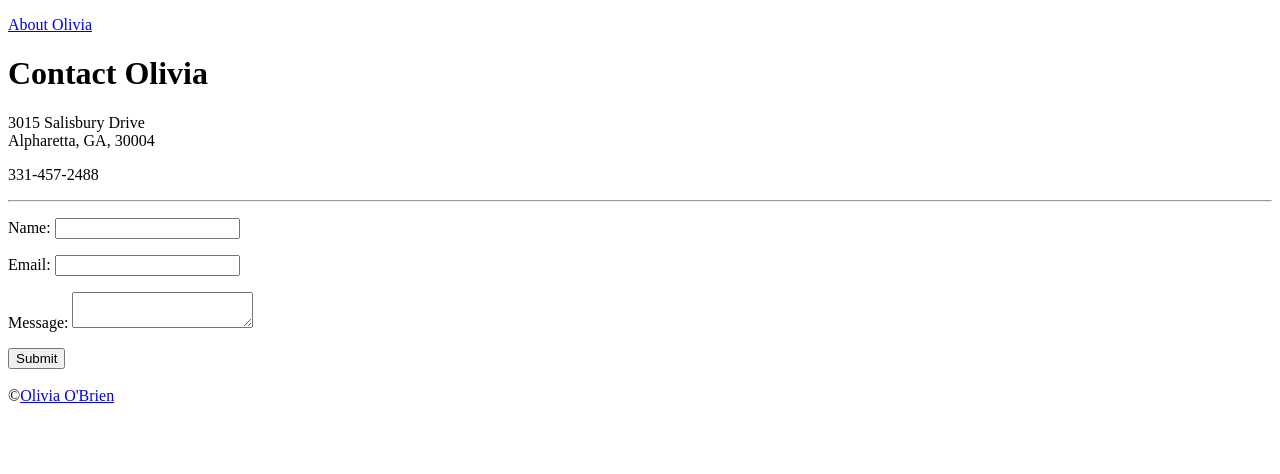
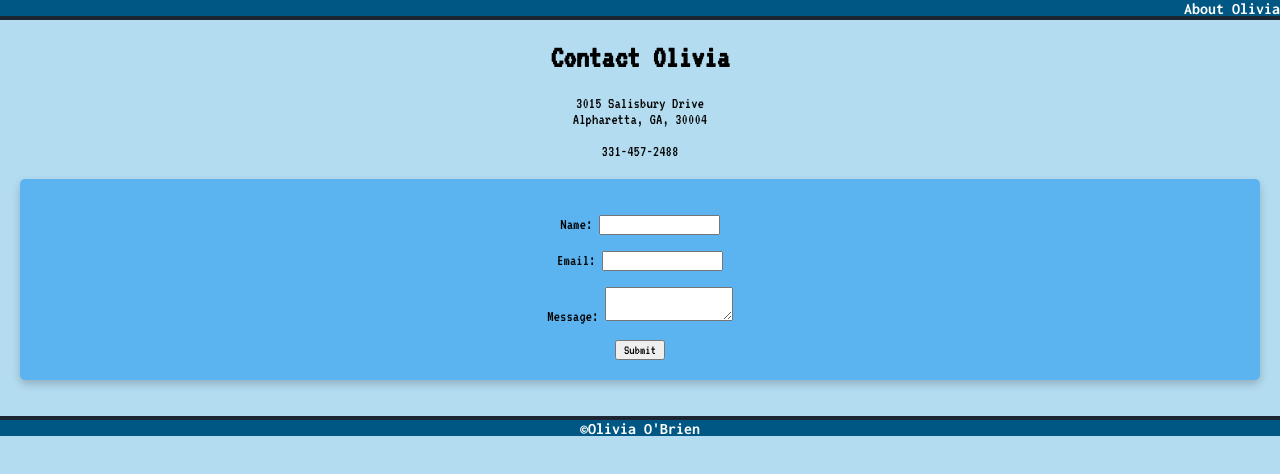
Before and after one commit to oobrien1/Web-Programming, a plain HTML site: page cv/contact.html in a window 1280 px wide. Drawn offline with Linux system fonts and the light colour scheme.

Commit message:
Final Commit

```diff
--- a/cv/contact.html
+++ b/cv/contact.html
@@ -4,24 +4,27 @@
     <meta charset="UTF-8">
     <meta name="viewport" content="width=device-width, initial-scale=1.0">
     <title>Olivia O'Brien</title>
+    <link rel="stylesheet" href="css/style.css"/>
+    <link href="https://fonts.googleapis.com/css2?family=Inconsolata:wght@200..900&family=VT323&display=swap" rel="stylesheet">
 </head>
 <body>
     <nav>
         <p><a href = "index.html">About Olivia</a></p>
     </nav>
+    <div class = "info">
         <h1>Contact Olivia</h1>
         <p>3015 Salisbury Drive<br>Alpharetta, GA, 30004</p>
         <p>331-457-2488</p>
-    <hr>
-    <form action="mailto:oco35430@uga.edu" method="post">
-        <p>Name: <input type = "text"></p>
-        <p>Email: <input type = "email"></p>
+    </div>
+    <div class = "one-col">
+        <form class = "card" action="mailto:oco35430@uga.edu" method="post">
+            <p>Name: <input type="text"></p>
+            <p>Email: <input type="email"></p>
             <p>Message: <textarea></textarea></p>
-        <input type = "submit">
+            <input class="button" type="submit">
         </form>
+    </div>
     <br>
-    <footer>
     <footer>&copy;<a href = "index.html">Olivia O'Brien</a></footer>
-    </footer>
 </body>
 </html>
--- a/cv/css/style.css
+++ b/cv/css/style.css
@@ -19,6 +19,8 @@ nav {
 nav p a {
     text-decoration: none;
     color:rgb(255, 255, 255);
+    font-family: 'Inconsolata', serif;
+    font-weight: bold;
 }
 
 /* Hover text in nav*/
@@ -29,10 +31,10 @@ nav p a:hover {
 
 
 footer {
-    /* footer is a flex parent justified to right.*/
+    /* footer is a flex parent justified to center.*/
     display: flex;
     justify-content: center;
-    /* Two nav elements*/
+    /* Two footer elements*/
     background-color:rgb(0, 87, 132);
     border-top: 4px solid rgb(28, 38, 50);
     height: 1em;
@@ -43,6 +45,9 @@ footer a, footer, footer a:hover {
     /* Two properties*/
     text-decoration: none;
     color:rgb(255, 255, 255);
+    /* font 2 applied*/
+    font-family: 'Inconsolata', serif;
+    font-weight: bold;
 }
 
 /* Hover text in footer*/
@@ -61,6 +66,7 @@ footer a:hover {
 .text-container {
     position: absolute;
     text-align: center;
+    /* font size 1 applied*/
     font-size: 20px;
 }
 
@@ -104,46 +110,65 @@ a:hover {
     border-color: black;
 }
 
+/* Font 1 applied*/
 * {
     font-family: 'VT323', serif;
     font-style: bold;
+
 }
 .one {
+    /* font size 2 applied*/
     font-size: 150%;
 }
 
 .three-col {
     display: grid;
     grid-template-columns: 1fr 1fr 1fr;
+    gap: 20px;
+    margin: 20px;
+}
 
+.one-col {
+    display: grid;
+    grid-template-columns: 1fr;
+    margin: 20px;
+    text-align: center;
+}
 
-}
+/* card style*/
 .card {
-    padding: 15px;
+    padding: 20px;
+    box-shadow: 0 4px 8px 0 rgba(0,0,0,0.2);
+    border-radius: 5px;
+    background-color: rgb(91, 180, 240);
 }
 
 .card-img {
     display: flex;
+    /* style border radius of an image*/
     border-radius: 10px;
+    /*Style image in card to correct position*/
     margin-left: auto;
     margin-right: auto;
-}
-
-.card:not(:last-child) {
-    border-right: 2px solid black;
-}
-
-.card:not(:first-child) {
-    border-left: 1px solid black;
 }
 
 .list-title {
     text-align: center;
 }
 
-
+/* style the lists with flex*/
 .list {
     display: flex;
     flex-direction: column;
     text-align: center;
 }
+
+.info {
+    text-align: center;
+    margin: 20px;
+}
+
+.button {
+    width: 50px;
+    place-self: center;
+}
```
Also changed, not shown: cv/index.html (+4 -10 lines), 1 other file. Lines whose indentation alone changed are shown as unchanged.
